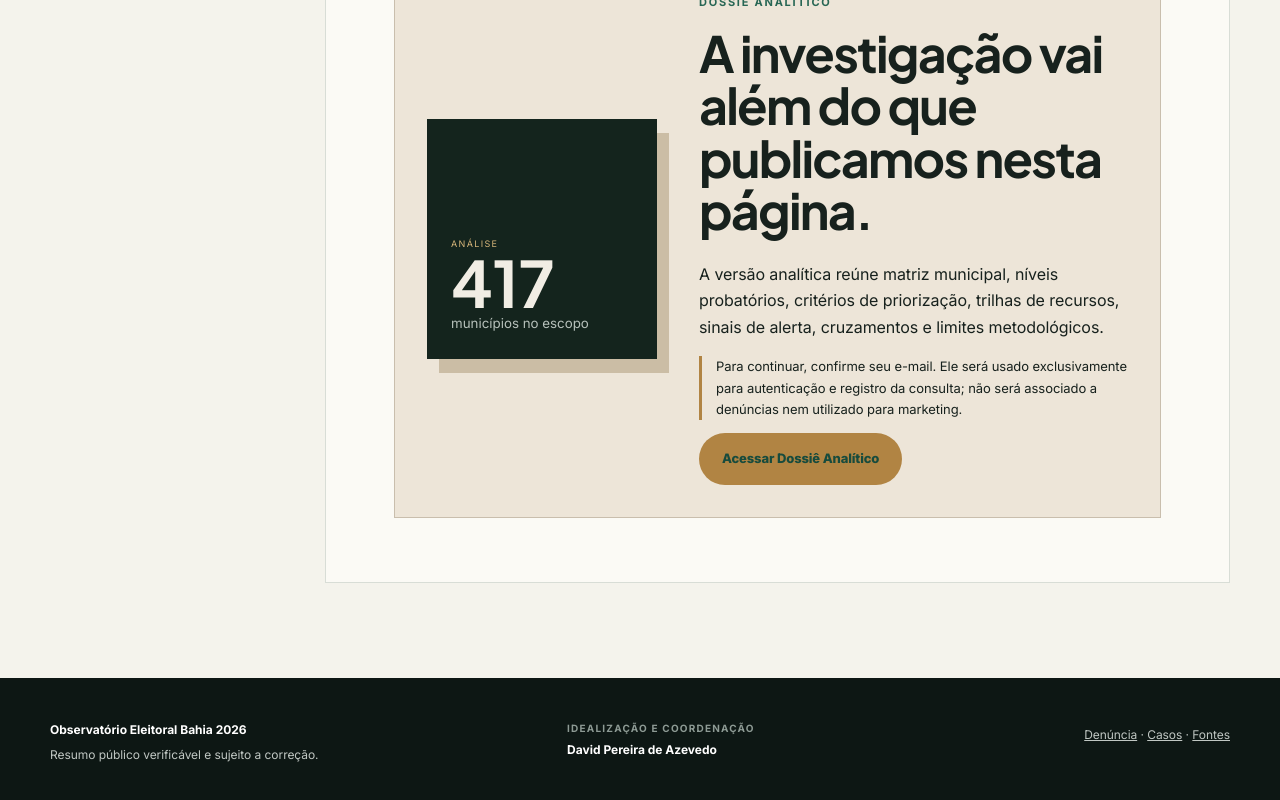
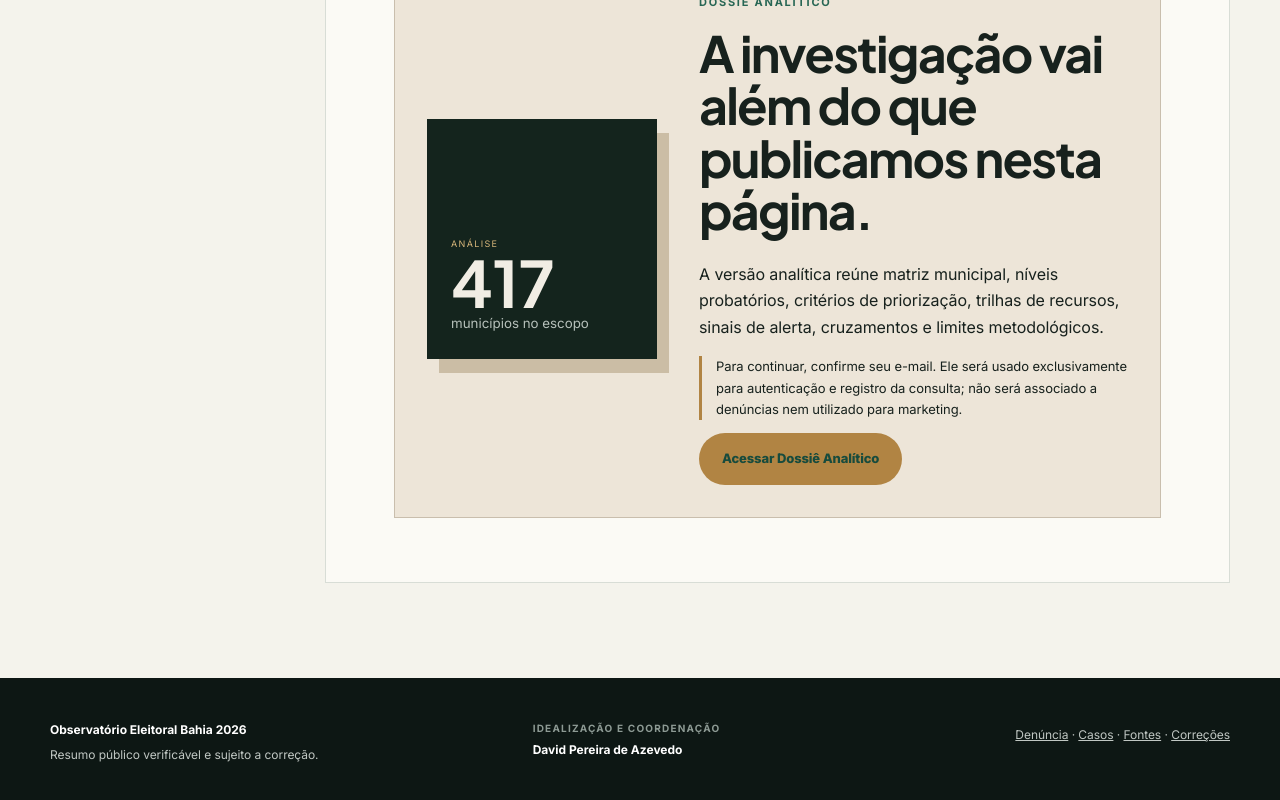
Before and after one commit to davidazevedo/observatorio-eleitoral-ba-2026, a Next.js app: page /dossie in a window 1280 px wide. Shown: the part 3619-4419 px from the top of the page. Built offline with nearby package versions, Linux system fonts and the light colour scheme.

Commit message:
feat: link correction policy from public dossier

```diff
--- a/app/dossie/page.tsx
+++ b/app/dossie/page.tsx
@@ -123,7 +123,7 @@ export default function DossiePage() {
         </article>
       </section>
 
-      <footer className="political-footer"><div className="container footer-top"><div><strong>Observatório Eleitoral Bahia 2026</strong><p>Resumo público verificável e sujeito a correção.</p></div><div className="footer-signature"><span>Idealização e coordenação</span><strong>David Pereira de Azevedo</strong></div><p><Link href="/denuncia">Denúncia</Link> · <Link href="/casos">Casos</Link> · <Link href="/fontes">Fontes</Link></p></div></footer>
+      <footer className="political-footer"><div className="container footer-top"><div><strong>Observatório Eleitoral Bahia 2026</strong><p>Resumo público verificável e sujeito a correção.</p></div><div className="footer-signature"><span>Idealização e coordenação</span><strong>David Pereira de Azevedo</strong></div><p><Link href="/denuncia">Denúncia</Link> · <Link href="/casos">Casos</Link> · <Link href="/fontes">Fontes</Link> · <Link href="/correcoes">Correções</Link></p></div></footer>
     </main>
   );
 }
```
